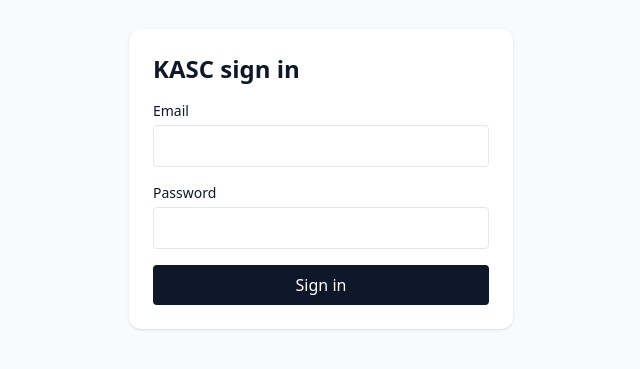
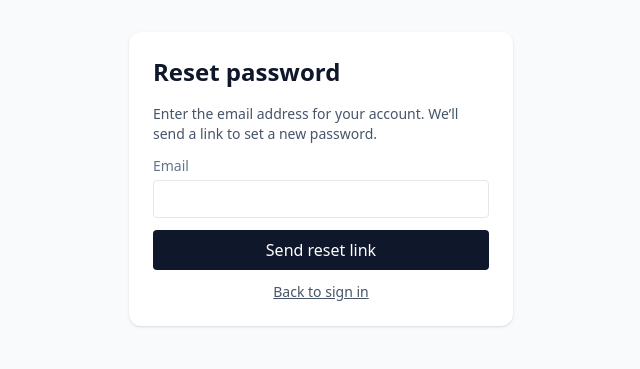
Before and after one commit to GalaxC-Labs/KASCApp, a React (Vite) app in the folder kasc-app/: page /forgot-password in a window 1280 px wide. Before the commit this address led to /login. Shown: the part 221-590 px from the top of the page, without its empty margins (319-959 px from the left). Built offline with nearby package versions, Linux system fonts and the light colour scheme.

Commit message:
Add password reset pages; wire routes and login link

```diff
--- a/kasc-app/src/App.tsx
+++ b/kasc-app/src/App.tsx
@@ -2,6 +2,8 @@ import { BrowserRouter, Routes, Route, Navigate } from 'react-router-dom';
 import { AuthProvider } from './auth/AuthProvider';
 import { RequireAuth } from './auth/RequireAuth';
 import { LoginPage } from './auth/LoginPage';
+import { ForgotPasswordPage } from './auth/ForgotPasswordPage';
+import { ResetPasswordPage } from './auth/ResetPasswordPage';
 import { HomePage } from './routes/HomePage';
 import { NewSalePage } from './routes/NewSalePage';
 import { SaleDetailPage } from './routes/SaleDetailPage';
@@ -15,6 +17,8 @@ export default function App() {
       <BrowserRouter>
         <Routes>
           <Route path="/login" element={<LoginPage />} />
+          <Route path="/forgot-password" element={<ForgotPasswordPage />} />
+          <Route path="/reset-password" element={<ResetPasswordPage />} />
           <Route path="/" element={<RequireAuth><HomePage /></RequireAuth>} />
           <Route path="/sales" element={<RequireAuth><SalesListPage /></RequireAuth>} />
           <Route path="/sales/new" element={<RequireAuth><NewSalePage /></RequireAuth>} />
--- /dev/null
+++ b/kasc-app/src/auth/ForgotPasswordPage.tsx
@@ -0,0 +1,84 @@
+import { FormEvent, useState } from 'react';
+import { Link } from 'react-router-dom';
+import { supabase } from '../lib/supabase';
+
+export function ForgotPasswordPage() {
+  const [email, setEmail] = useState('');
+  const [submitting, setSubmitting] = useState(false);
+  const [sent, setSent] = useState(false);
+  const [error, setError] = useState<string | null>(null);
+
+  async function onSubmit(e: FormEvent) {
+    e.preventDefault();
+    setSubmitting(true);
+    setError(null);
+    try {
+      const redirectTo = `${window.location.origin}/reset-password`;
+      const { error } = await supabase.auth.resetPasswordForEmail(email.trim(), {
+        redirectTo,
+      });
+      if (error) throw error;
+      setSent(true);
+    } catch (err) {
+      setError(err instanceof Error ? err.message : 'Could not send reset email');
+    } finally {
+      setSubmitting(false);
+    }
+  }
+
+  return (
+    <div className="min-h-screen flex items-center justify-center p-4">
+      <div className="w-full max-w-sm bg-white rounded-xl shadow p-6 space-y-4">
+        <h1 className="text-2xl font-semibold">Reset password</h1>
+
+        {sent ? (
+          <>
+            <p className="text-slate-600 text-sm">
+              If that email matches an account, we sent a reset link. Check your
+              inbox and click the link — it takes you to a page to set a new password.
+            </p>
+            <p className="text-xs text-slate-500">
+              Don’t see it? Check spam, or wait a minute and try again.
+            </p>
+            <Link to="/login" className="block text-sm text-slate-700 underline">
+              Back to sign in
+            </Link>
+          </>
+        ) : (
+          <form onSubmit={onSubmit} className="space-y-3">
+            <p className="text-slate-600 text-sm">
+              Enter the email address for your account. We’ll send a link to set a
+              new password.
+            </p>
+            <label className="block text-sm">
+              <span className="text-slate-500">Email</span>
+              <input
+                type="email"
+                required
+                autoComplete="email"
+                value={email}
+                onChange={(e) => setEmail(e.target.value)}
+                className="w-full border rounded px-3 py-2 mt-1"
+              />
+            </label>
+            {error && (
+              <div className="text-sm text-red-600 bg-red-50 border border-red-200 rounded px-3 py-2">
+                {error}
+              </div>
+            )}
+            <button
+              type="submit"
+              disabled={submitting}
+              className="w-full bg-slate-900 text-white rounded py-2 disabled:opacity-50"
+            >
+              {submitting ? 'Sending…' : 'Send reset link'}
+            </button>
+            <Link to="/login" className="block text-sm text-slate-600 underline text-center">
+              Back to sign in
+            </Link>
+          </form>
+        )}
+      </div>
+    </div>
+  );
+}
--- a/kasc-app/src/auth/LoginPage.tsx
+++ b/kasc-app/src/auth/LoginPage.tsx
@@ -1,5 +1,5 @@
 import { FormEvent, useState } from 'react';
-import { Navigate, useLocation, useNavigate } from 'react-router-dom';
+import { Link, Navigate, useLocation, useNavigate } from 'react-router-dom';
 import { useAuth } from './useAuth';
 
 export function LoginPage() {
@@ -57,6 +57,12 @@ export function LoginPage() {
             onChange={(e) => setPassword(e.target.value)}
             className="w-full border rounded px-3 py-2"
           />
+          <Link
+            to="/forgot-password"
+            className="block text-xs text-slate-600 underline mt-1 text-right"
+          >
+            Forgot password?
+          </Link>
         </div>
         {error && (
           <div className="text-sm text-red-600 bg-red-50 border border-red-200 rounded px-3 py-2">
--- /dev/null
+++ b/kasc-app/src/auth/ResetPasswordPage.tsx
@@ -0,0 +1,148 @@
+import { FormEvent, useEffect, useState } from 'react';
+import { Link, useNavigate } from 'react-router-dom';
+import { supabase } from '../lib/supabase';
+
+export function ResetPasswordPage() {
+  const navigate = useNavigate();
+  const [ready, setReady] = useState(false);
+  const [hasRecoveryToken, setHasRecoveryToken] = useState(false);
+  const [password, setPassword] = useState('');
+  const [confirm, setConfirm] = useState('');
+  const [submitting, setSubmitting] = useState(false);
+  const [error, setError] = useState<string | null>(null);
+  const [done, setDone] = useState(false);
+
+  useEffect(() => {
+    let active = true;
+
+    const hash = window.location.hash;
+    const inHash = hash.includes('type=recovery');
+
+    const { data: sub } = supabase.auth.onAuthStateChange((event, session) => {
+      if (!active) return;
+      if (event === 'PASSWORD_RECOVERY' || (inHash && session)) {
+        setHasRecoveryToken(true);
+        setReady(true);
+      }
+    });
+
+    (async () => {
+      const { data } = await supabase.auth.getSession();
+      if (!active) return;
+      if (inHash || data.session) {
+        setHasRecoveryToken(true);
+      }
+      setReady(true);
+    })();
+
+    return () => {
+      active = false;
+      sub.subscription.unsubscribe();
+    };
+  }, []);
+
+  async function onSubmit(e: FormEvent) {
+    e.preventDefault();
+    setError(null);
+    if (password.length < 6) {
+      setError('Password must be at least 6 characters.');
+      return;
+    }
+    if (password !== confirm) {
+      setError('Passwords do not match.');
+      return;
+    }
+    setSubmitting(true);
+    try {
+      const { error } = await supabase.auth.updateUser({ password });
+      if (error) throw error;
+      setDone(true);
+      window.history.replaceState(null, '', '/reset-password');
+      setTimeout(() => navigate('/', { replace: true }), 1200);
+    } catch (err) {
+      setError(err instanceof Error ? err.message : 'Could not update password');
+    } finally {
+      setSubmitting(false);
+    }
+  }
+
+  if (!ready) {
+    return <div className="p-8 text-slate-500">Verifying link…</div>;
+  }
+
+  if (!hasRecoveryToken) {
+    return (
+      <div className="min-h-screen flex items-center justify-center p-4">
+        <div className="w-full max-w-sm bg-white rounded-xl shadow p-6 space-y-3">
+          <h1 className="text-xl font-semibold">Invalid or expired link</h1>
+          <p className="text-slate-600 text-sm">
+            The password reset link is invalid or has expired. Request a new one
+            from the sign-in page.
+          </p>
+          <Link
+            to="/forgot-password"
+            className="block bg-slate-900 text-white rounded py-2 text-center text-sm"
+          >
+            Request new link
+          </Link>
+        </div>
+      </div>
+    );
+  }
+
+  if (done) {
+    return (
+      <div className="min-h-screen flex items-center justify-center p-4">
+        <div className="w-full max-w-sm bg-white rounded-xl shadow p-6 space-y-3 text-center">
+          <h1 className="text-xl font-semibold">Password updated</h1>
+          <p className="text-slate-600 text-sm">Redirecting you to the app…</p>
+        </div>
+      </div>
+    );
+  }
+
+  return (
+    <div className="min-h-screen flex items-center justify-center p-4">
+      <form
+        onSubmit={onSubmit}
+        className="w-full max-w-sm bg-white rounded-xl shadow p-6 space-y-4"
+      >
+        <h1 className="text-2xl font-semibold">Set a new password</h1>
+        <label className="block text-sm">
+          <span className="text-slate-500">New password</span>
+          <input
+            type="password"
+            required
+            autoComplete="new-password"
+            value={password}
+            onChange={(e) => setPassword(e.target.value)}
+            className="w-full border rounded px-3 py-2 mt-1"
+          />
+        </label>
+        <label className="block text-sm">
+          <span className="text-slate-500">Confirm password</span>
+          <input
+            type="password"
+            required
+            autoComplete="new-password"
+            value={confirm}
+            onChange={(e) => setConfirm(e.target.value)}
+            className="w-full border rounded px-3 py-2 mt-1"
+          />
+        </label>
+        {error && (
+          <div className="text-sm text-red-600 bg-red-50 border border-red-200 rounded px-3 py-2">
+            {error}
+          </div>
+        )}
+        <button
+          type="submit"
+          disabled={submitting}
+          className="w-full bg-slate-900 text-white rounded py-2 disabled:opacity-50"
+        >
+          {submitting ? 'Saving…' : 'Update password'}
+        </button>
+      </form>
+    </div>
+  );
+}
```
